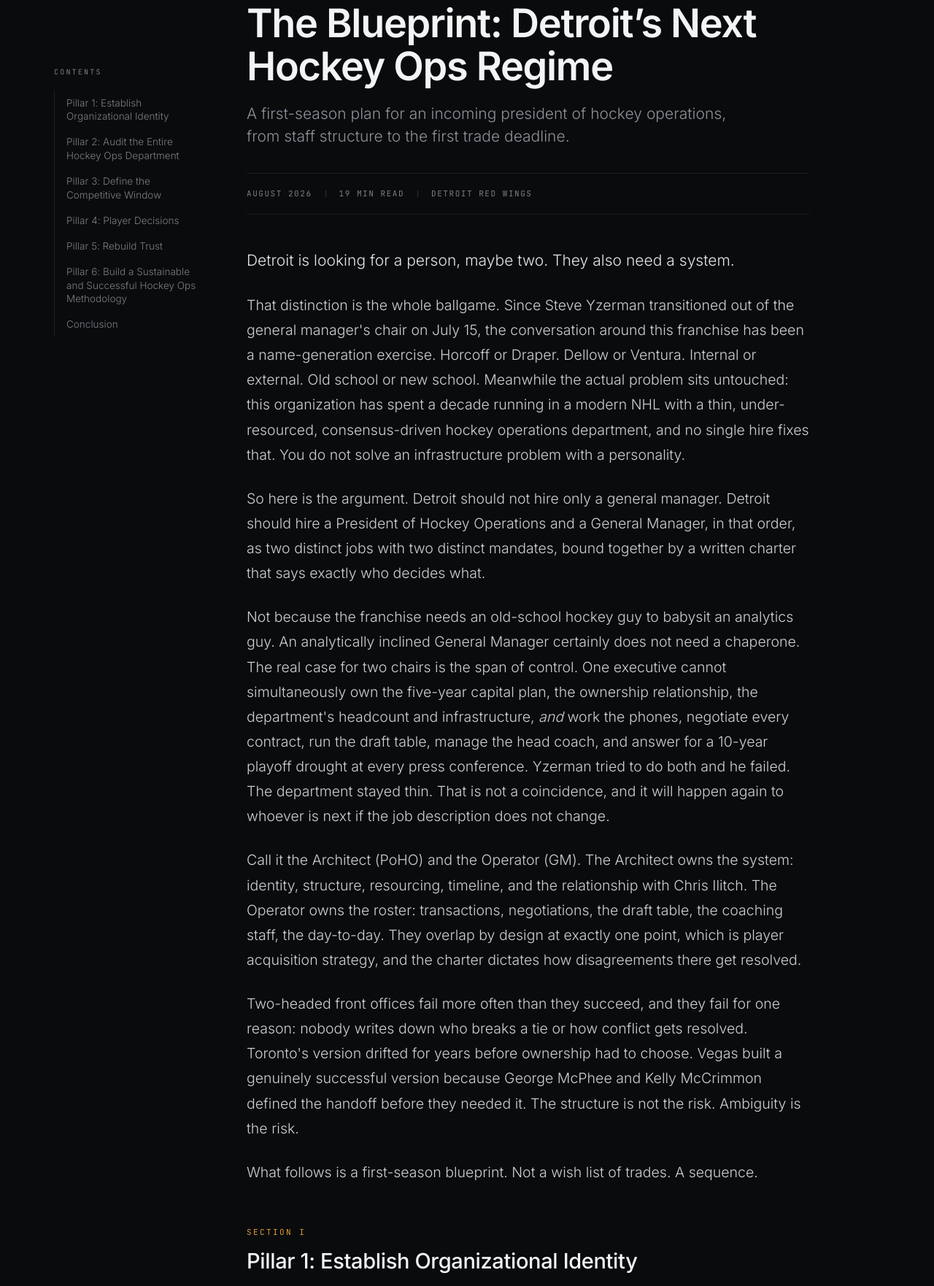
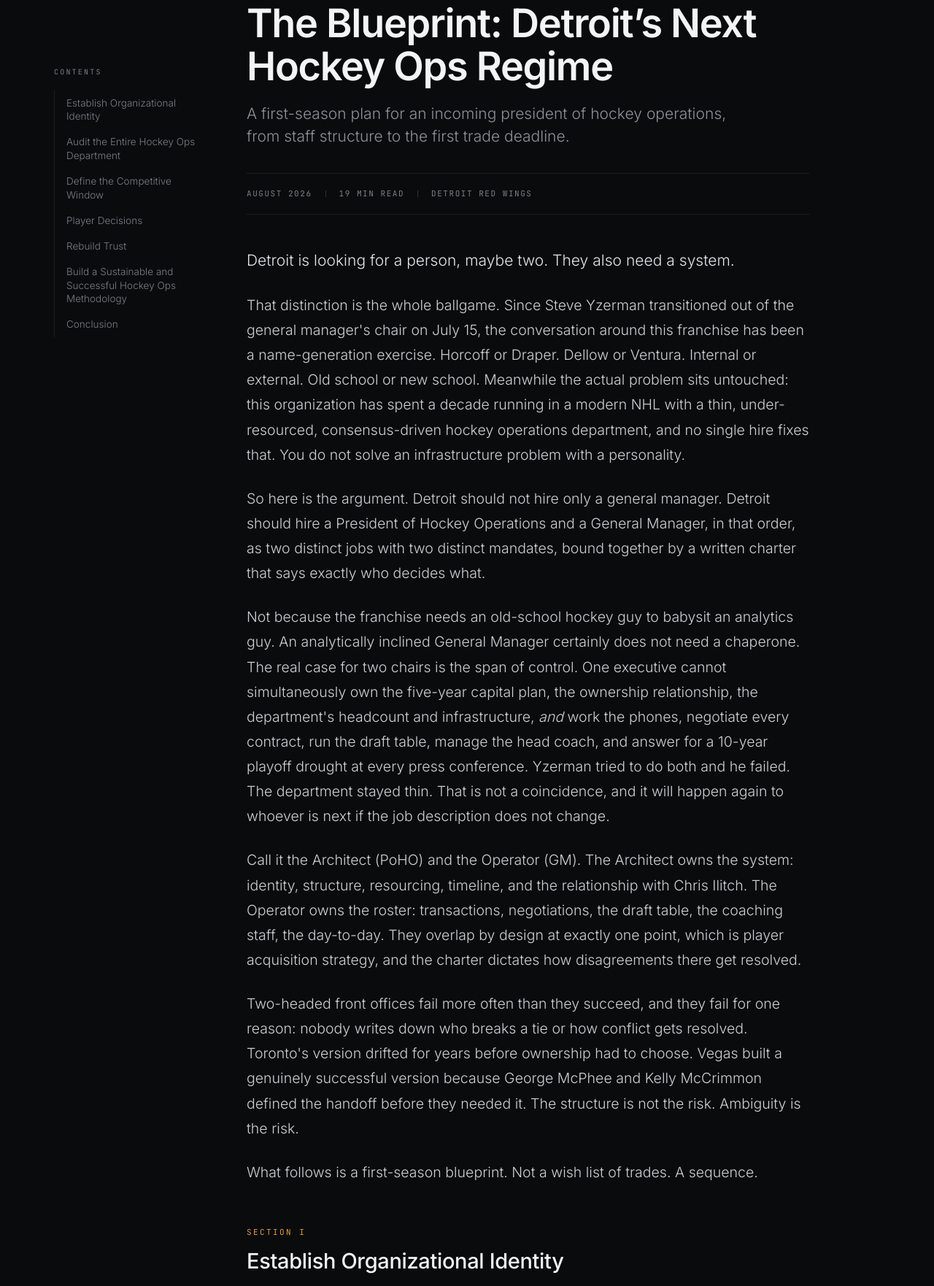
Before and after one commit to WARSportsGroup/warsportsgroup, an Astro site: page /writing/the-blueprint in a window 1280 px wide. Shown: the part 178-1940 px from the top of the page at 73% size. Built offline with nearby package versions, Linux system fonts and the light colour scheme; Astro itself is replaced by a stand-in of ours; some packages are replaced by stand-ins of ours.

Commit message:
Tidy Blueprint headings and mark 002 as published at RWDH
Drops the "Pillar N:" prefix from The Blueprint's section headings,
since the site numbers sections itself, and rewords the three in-text
pillar references to name what they point to: the audit document and
the identity rubric. Adds "Originally published at RWDH" to The
Pattern Is the Answer.

Co-Authored-By: Claude Opus 5.5 <noreply@anthropic.com>

```diff
--- a/src/content/writing/the-blueprint.mdx
+++ b/src/content/writing/the-blueprint.mdx
@@ -23,7 +23,7 @@ Two-headed front offices fail more often than they succeed, and they fail for on
 
 What follows is a first-season blueprint. Not a wish list of trades. A sequence.
 
-## Pillar 1: Establish Organizational Identity
+## Establish Organizational Identity
 
 We have been saying for years that Detroit has an identity problem, and it is obvious to see if you watch as many of their games as I do.
 
@@ -41,7 +41,7 @@ The test is simple and brutal. Put the AHL head coach, an amateur scout, and an
 
 One warning. The identity cannot be nostalgia, we have tried that and watched it fail. "Hockeytown" is an asset in the marketing department and a liability in hockey operations. The 1997 Red Wings are not a template, they are a memory, and a decade of trying to feel like that team instead of building the next one is part of how Detroit got here.
 
-## Pillar 2: Audit the Entire Hockey Ops Department
+## Audit the Entire Hockey Ops Department
 
 You must audit the entire department within the first 100 days. The stakes are too high to not do so and it must be done as meticulously as an individual or team could possibly do. All remaining staff must be given a “Hockey Operations MRI” and it must be determined how useful or replaceable these individuals are.
 
@@ -57,7 +57,7 @@ What the audit actually covers:
 
 Deliverable, due December 1: a proposed org chart with named roles, weekly protocols, hockey operations headcount and cost, delivered to ownership as a single document. Not a conversation. A document, a shared vision, in stone.
 
-## Pillar 3: Define the Competitive Window
+## Define the Competitive Window
 
 This is the pillar where the new regime has to tell the truth, first internally and then, in a modified form, publicly.
 
@@ -75,7 +75,7 @@ The long-term core is already committed. Dylan Larkin (still a Red Wing) at $8.7
 
 So the honest window declaration reads like this: Detroit is not tanking and Detroit is not contending in 2026-27. Detroit is spending this season building the balance sheet, the evidence base, and the department that will allow it to strike in the summer of 2027, with the intent of being a real playoff team in 2027-28 and hopefully a threat in 2028-29. By the time we get to 2030, Detroit should be positioned as a strong and contending team in the Eastern Conference.
 
-## Pillar 4: Player Decisions
+## Player Decisions
 
 Sequence matters more than content here. Three tiers, in order.
 
@@ -109,7 +109,7 @@ Smaller stakes and different logic on Copp, Appleton, Faulk, and Gibson. Every o
 
 Todd McLellan did not create this. New regimes generally want their own bench, and that instinct is not wrong on principle, but the sequencing is. The team must define the Game Model first, then evaluate whether the coach can execute it. Firing a coach for failing to run a system that was never written down teaches the organization nothing and costs it a year. The report is that McLellan has 26-27 and 27-28 left on his deal. I could see a world where Todd and the team part ways in the Summer of 2027 if this new regime wants their own bench bosses. Nonetheless, I have said at length I like and respect Coach McLellan and I think he can do a fine job moving forward, but at the same time there are a lot of exciting young up and coming coaches in the NCAA and Major Junior who could be ready for a jump to the NHL soon.
 
-## Pillar 5: Rebuild Trust
+## Rebuild Trust
 
 Four audiences, four different trust problems. Each audience must be dealt with compassionately, with accountability, and with deep reverence for what they bring to the table of the Detroit Red Wings hockey family.
 
@@ -119,9 +119,9 @@ Four audiences, four different trust problems. Each audience must be dealt with
 
 **The League.** This one is underrated and it has real dollar value. Detroit's reputation among agents and rival executives directly determines what happens in July 2027, when the plan says the franchise finally has money and needs people to take its call. A franchise-defining RFA sitting unsigned in August and a captain in limbo since April are both visible to every agent in the sport. Closing those two files quickly and cleanly is not just roster management, it is reputation repair with the exact audience that matters most for the 2027 strike. The way the Detroit Red Wings “do business” so to speak needs to drastically change and once it does the rest of the league will see it, note it, and react to it.
 
-**Ownership.** The uncomfortable one, and the one this franchise's last regime never resolved publicly. A hockey operations department cannot out-execute its own resourcing. The Architect's first deliverable to Chris Ilitch is the Pillar 2 document: headcount, infrastructure, development staffing, cost, and the specific competitive consequence of underfunding each line. Ilitch either signs it or does not. If he signs it, the internal trust rebuild has a foundation. If he does not, everything else in this blueprint is decoration, and the new regime will be having the same conversation in 2029 that the last one had in 2025. Chris has to hire the right person(s) and sign off on their vision and support it (and not from a distance, be a little more involved).
+**Ownership.** The uncomfortable one, and the one this franchise's last regime never resolved publicly. A hockey operations department cannot out-execute its own resourcing. The Architect's first deliverable to Chris Ilitch is the audit document: headcount, infrastructure, development staffing, cost, and the specific competitive consequence of underfunding each line. Ilitch either signs it or does not. If he signs it, the internal trust rebuild has a foundation. If he does not, everything else in this blueprint is decoration, and the new regime will be having the same conversation in 2029 that the last one had in 2025. Chris has to hire the right person(s) and sign off on their vision and support it (and not from a distance, be a little more involved).
 
-## Pillar 6: Build a Sustainable and Successful Hockey Ops Methodology
+## Build a Sustainable and Successful Hockey Ops Methodology
 
 Everything above is a first-year plan. This pillar is what makes it survive the first-year plan and into year two and beyond.
 
@@ -133,11 +133,11 @@ Everything above is a first-year plan. This pillar is what makes it survive the
 
 **Analytics With a Vote.** The Director of Hockey Analytics reports to the General Manager, sits in the room by right rather than by invitation, and owns defined authority over a specific decision class. Contract term and AAV modeling is the natural one. The failure mode is not having smart analysts, it is having smart analysts whose work is consulted after the decision has been made. Detroit’s previous regime had it backwards or simply didn’t care. Analytics need a say, just like the eye test needs a say, just like years of hockey experience needs a say. The Team over me.
 
-**One Evaluation Language.** Amateur, pro, and development all grade on the Pillar 1 rubric, so a player's file is continuous from his draft year through his NHL debut, and perhaps extends to his first few years in the league too. When a prospect or young player stalls, the organization can see whether the miss was in the evaluation or in the development, which is a distinction Detroit has had no way of drawing. All of your amateur and professional scouts should speak the same language, be fluent in it, and be able to break any player down uniformly to their director or any other member of the Detroit Hockey Ops staff.
+**One Evaluation Language.** Amateur, pro, and development all grade on the identity rubric, so a player's file is continuous from his draft year through his NHL debut, and perhaps extends to his first few years in the league too. When a prospect or young player stalls, the organization can see whether the miss was in the evaluation or in the development, which is a distinction Detroit has had no way of drawing. All of your amateur and professional scouts should speak the same language, be fluent in it, and be able to break any player down uniformly to their director or any other member of the Detroit Hockey Ops staff.
 
 **Director of Player Development Overhaul.** This is where most organizations, including this one, quietly underinvest. The Player Dev tier of your Hockey Operation cannot by any means be structured in an anemic way. Skill and player development is not only a coaching question, it is a question of ice allocation, summer programming, and individual development plans that have a named owner and a date attached to them. Every prospect gets a written plan with three measurable priorities and a quarterly review. If nobody owns it, it does not happen, and the player development arm in Detroit needs way more detailed people running it with more modern development practices studied, adopted, and executed.
 
-**Audit becomes Annual.** Pillar 2 is not an event. Run it every April/May. An organization that audits itself on a schedule does not need a crisis to change. When you have a team of people who are truly obsessed with the process, with development, and growth: they do these kinds of things on their own because it is purposeful and of the utmost importance. When you have an “Old Boys Club” running the team, why audit anything? Those days must be dead and gone.
+**Audit becomes Annual.** The audit is not an event. Run it every April/May. An organization that audits itself on a schedule does not need a crisis to change. When you have a team of people who are truly obsessed with the process, with development, and growth: they do these kinds of things on their own because it is purposeful and of the utmost importance. When you have an “Old Boys Club” running the team, why audit anything? Those days must be dead and gone.
 
 ## Conclusion
 
--- a/src/content/writing/the-pattern-is-the-answer.mdx
+++ b/src/content/writing/the-pattern-is-the-answer.mdx
@@ -6,6 +6,7 @@ number: 2
 label: "Organizational Study"
 visibility: "public"
 topic: "Detroit Red Wings"
+origin: "Originally published at RWDH"
 ---
 
 Let’s just say it plainly. The Detroit Red Wings have missed the Stanley Cup Playoffs ten consecutive times. Ten. In their centennial season, their 100th year as a franchise, they completed a decade of organizational history that will be remembered, at best, as forgettable.
```
